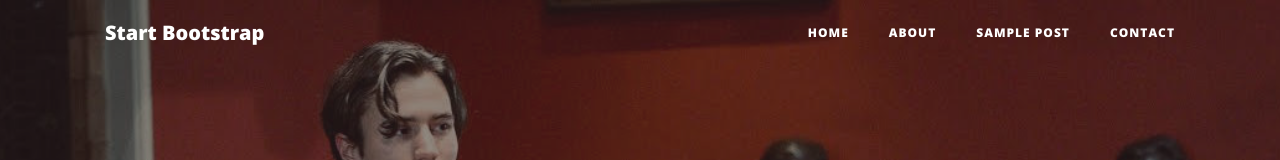
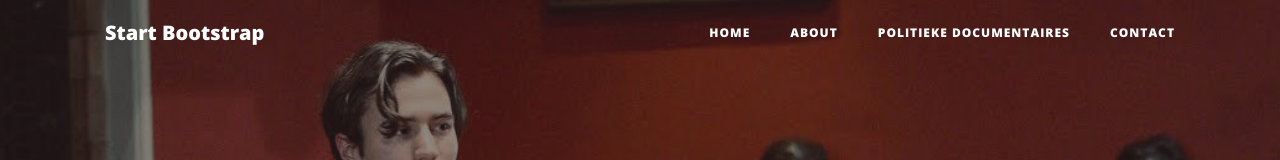
Before and after one commit to simonvanteutem/scribblings, a website: page post.html in a window 1280 px wide. Shown: the top 160 px of the page. Drawn offline with nearby package versions, Linux system fonts and the light colour scheme.

Commit message:
Add files via upload

```diff
--- a/post.html
+++ b/post.html
@@ -42,7 +42,7 @@
             <a class="nav-link" href="about.html">About</a>
           </li>
           <li class="nav-item">
-            <a class="nav-link" href="post.html">Sample Post</a>
+            <a class="nav-link" href="post.html">Politieke documentaires</a>
           </li>
           <li class="nav-item">
             <a class="nav-link" href="contact.html">Contact</a>
```
